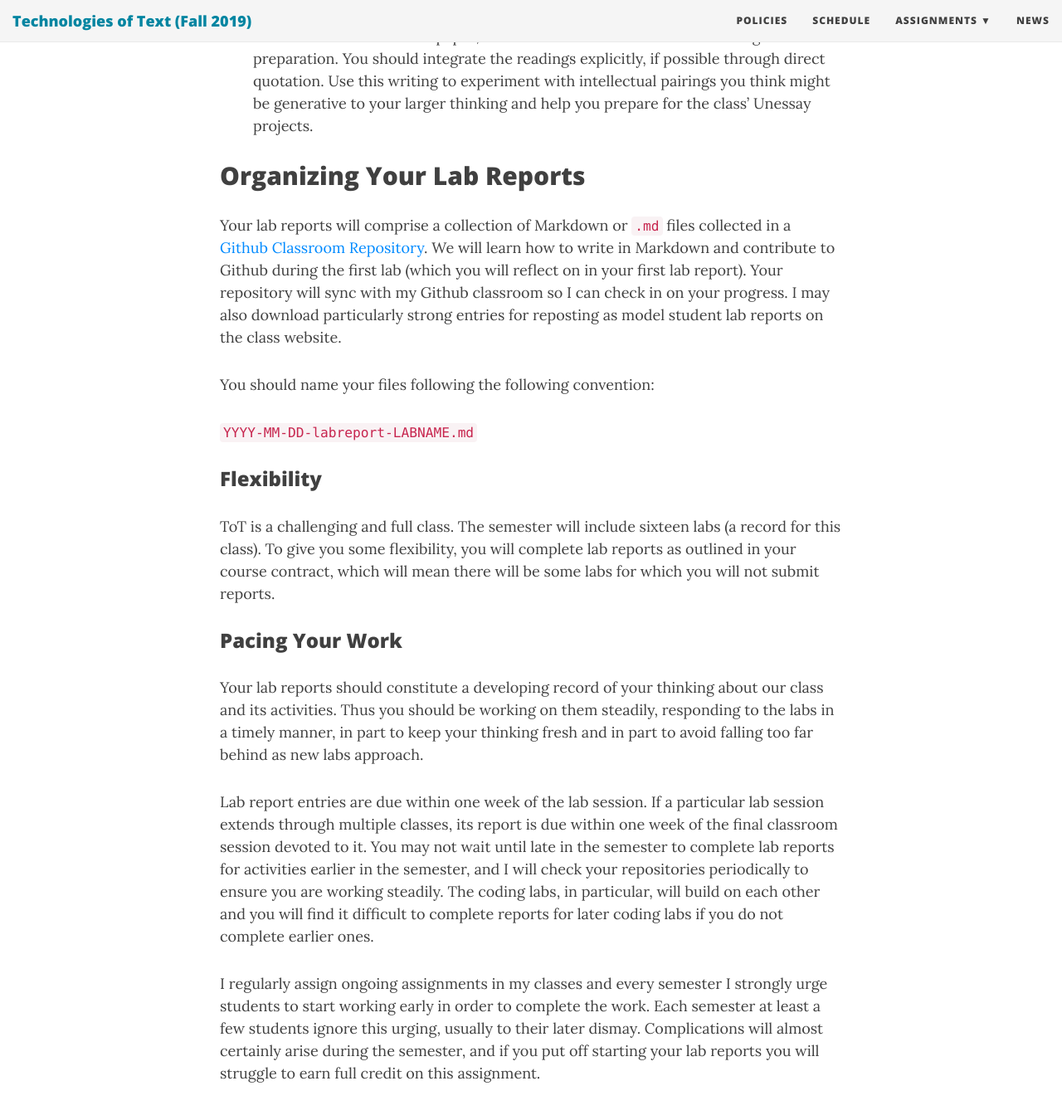
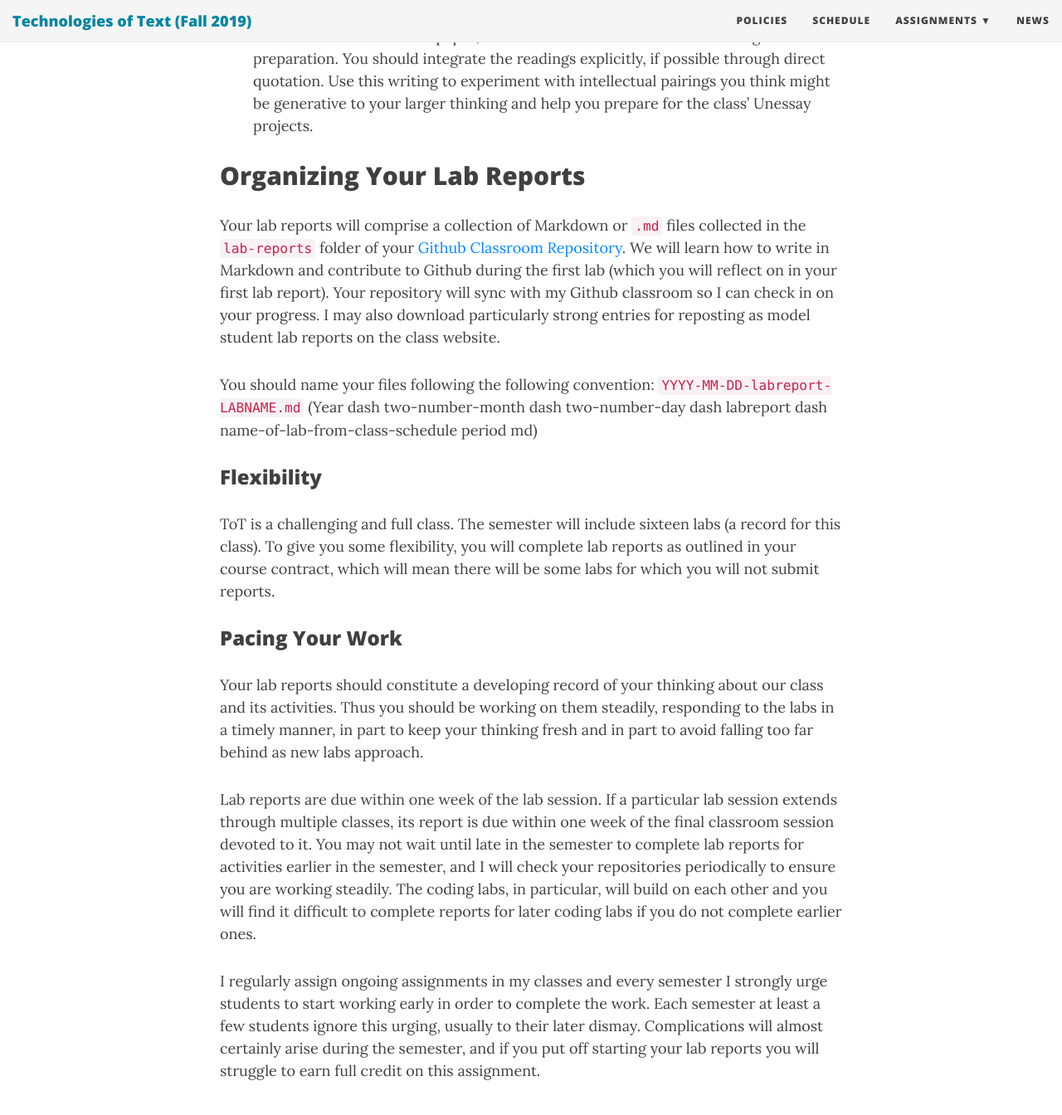
Before and after one commit to rccordell/f19tot, a Jekyll site: the page built from assignments/lab-reports.md, in a window 1280 px wide and 1400 px high, scrolled down 1684 px. Shown: the top 1344 px of the window at 83% size. Built offline with Jekyll 4.4.1, drawn with Linux system fonts in a browser that asks for light colours; nearby versions of some CDN libraries; some web fonts are replaced; some of the changed text lies outside the part shown.

Commit message:
final updates

```diff
--- a/assignments/lab-reports.md
+++ b/assignments/lab-reports.md
@@ -6,9 +6,9 @@
 
 ## Assignment Overview:
 
-+ A growing portfolio of documents, composed in [MultiMarkdown](http://fletcherpenney.net/multimarkdown/) and committed to a [Github Classroom repository](https://classroom.github.com/a/wiicl2x4)
++ + A growing portfolio of documents, composed in [MultiMarkdown](http://fletcherpenney.net/multimarkdown/) and committed to the `lab-report` folder of a [Github Classroom repository](https://classroom.github.com/a/SnpUFxYd)
 + Students work individually
-+ Entries due 1 week after the final session of a given lab
++ Reports due one week after the final session of a given lab
 + Some stellar entries will be posted as examples on the course website
 
 ## Details:
@@ -17,9 +17,9 @@
 
 To help accomplish this goal, you will submit regular lab reports, which will constitute your central scholarly activity throughout this semester. Your entries will follow a template (which we will learn to access in the first lab in class) and include a mix of description, analysis, code, figures, or images. This ongoing assignment will give you the chance to organize the diverse tasks of the class' experiential work, practice the skills introduced in the labs, bring your experiential work into conversation with class readings and personal research, and experiment with ideas that will be further developed in your [Unessay projects](/assignments/unessay).
 
-## Lab Report Entries
+## Lab Reports
 
-Your lab reports will be composed using [a regular template](https://github.com/technologies-of-text/lab-reports/blob/master/2019-MM-DD-LabReport-LABNAME.md), which we will discuss on day two of class,
+Your lab reports will be composed using [a regular template](https://raw.githubusercontent.com/prof-cordell-classes/ToT-templates/master/lab-reports/2019-MM-DD-LabReport-LABNAME.md), which we will discuss on day two of class,
 
 You can look at the template to see how these reports will be organized, but as an overview there are a few elements I will expect to find in each lab report:
 
@@ -29,11 +29,9 @@
 
 ## Organizing Your Lab Reports
 
-Your lab reports will comprise a collection of Markdown or `.md` files collected in a [Github Classroom Repository](https://classroom.github.com/a/wiicl2x4). We will learn how to write in Markdown and contribute to Github during the first lab (which you will reflect on in your first lab report). Your repository will sync with my Github classroom so I can check in on your progress. I may also download particularly strong entries for reposting as model student lab reports on the class website.
+Your lab reports will comprise a collection of Markdown or `.md` files collected in the `lab-reports` folder of your [Github Classroom Repository](https://classroom.github.com/a/SnpUFxYd). We will learn how to write in Markdown and contribute to Github during the first lab (which you will reflect on in your first lab report). Your repository will sync with my Github classroom so I can check in on your progress. I may also download particularly strong entries for reposting as model student lab reports on the class website.
 
-You should name your files following the following convention:
-
-`YYYY-MM-DD-labreport-LABNAME.md`
+You should name your files following the following convention: `YYYY-MM-DD-labreport-LABNAME.md` (Year dash two-number-month dash two-number-day dash labreport dash name-of-lab-from-class-schedule period md)
 
 ### Flexibility
 
@@ -43,6 +41,6 @@
 
 Your lab reports should constitute a developing record of your thinking about our class and its activities. Thus you should be working on them steadily, responding to the labs in a timely manner, in part to keep your thinking fresh and in part to avoid falling too far behind as new labs approach.
 
-Lab report entries are due within one week of the lab session. If a particular lab session extends through multiple classes, its report is due within one week of the final classroom session devoted to it. You may not wait until late in the semester to complete lab reports for activities earlier in the semester, and I will check your repositories periodically to ensure you are working steadily. The coding labs, in particular, will build on each other and you will find it difficult to complete reports for later coding labs if you do not complete earlier ones.
+Lab reports are due within one week of the lab session. If a particular lab session extends through multiple classes, its report is due within one week of the final classroom session devoted to it. You may not wait until late in the semester to complete lab reports for activities earlier in the semester, and I will check your repositories periodically to ensure you are working steadily. The coding labs, in particular, will build on each other and you will find it difficult to complete reports for later coding labs if you do not complete earlier ones.
 
 I regularly assign ongoing assignments in my classes and every semester I strongly urge students to start working early in order to complete the work. Each semester at least a few students ignore this urging, usually to their later dismay. Complications will almost certainly arise during the semester, and if you put off starting your lab reports you will struggle to earn full credit on this assignment.
```
Also changed, not shown: assignments.md (+3 -3 lines), assignments/reading-prep.md (+7 -2 lines), policies.md (+6 -1 lines).
